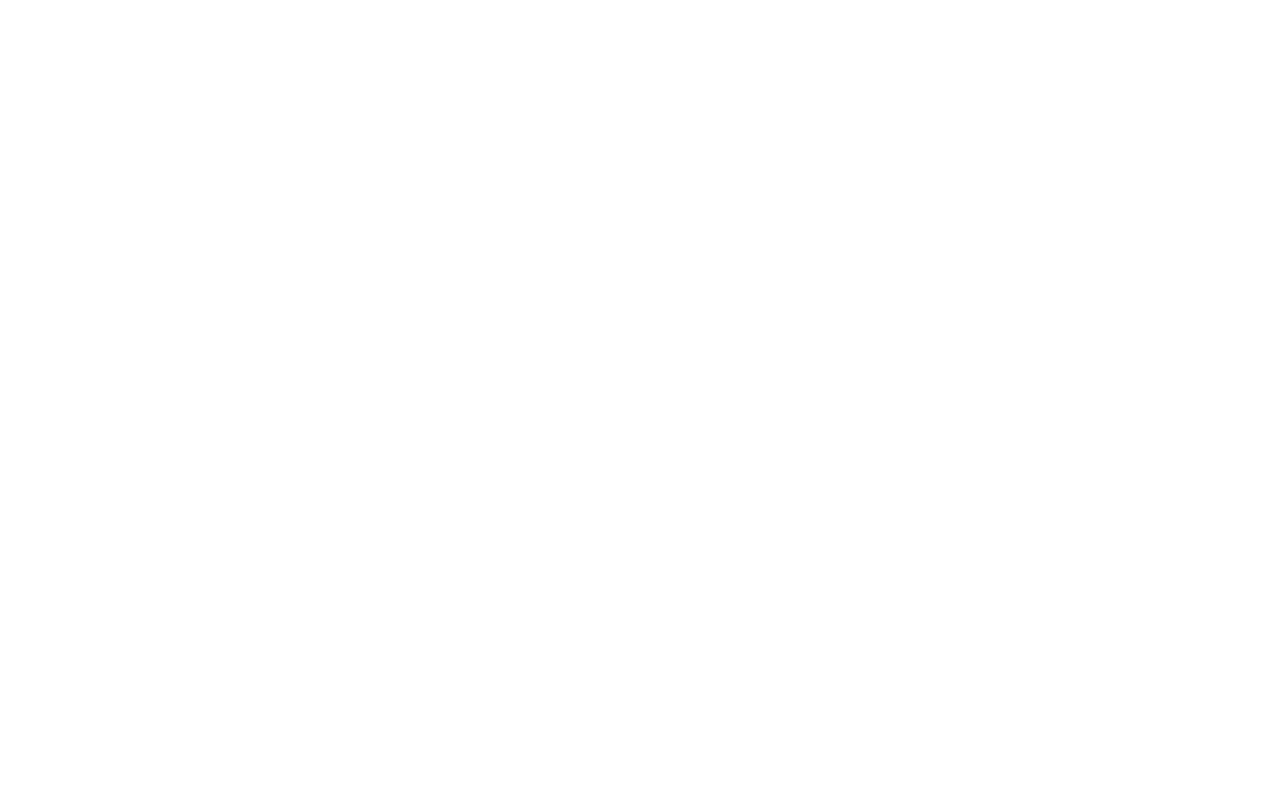
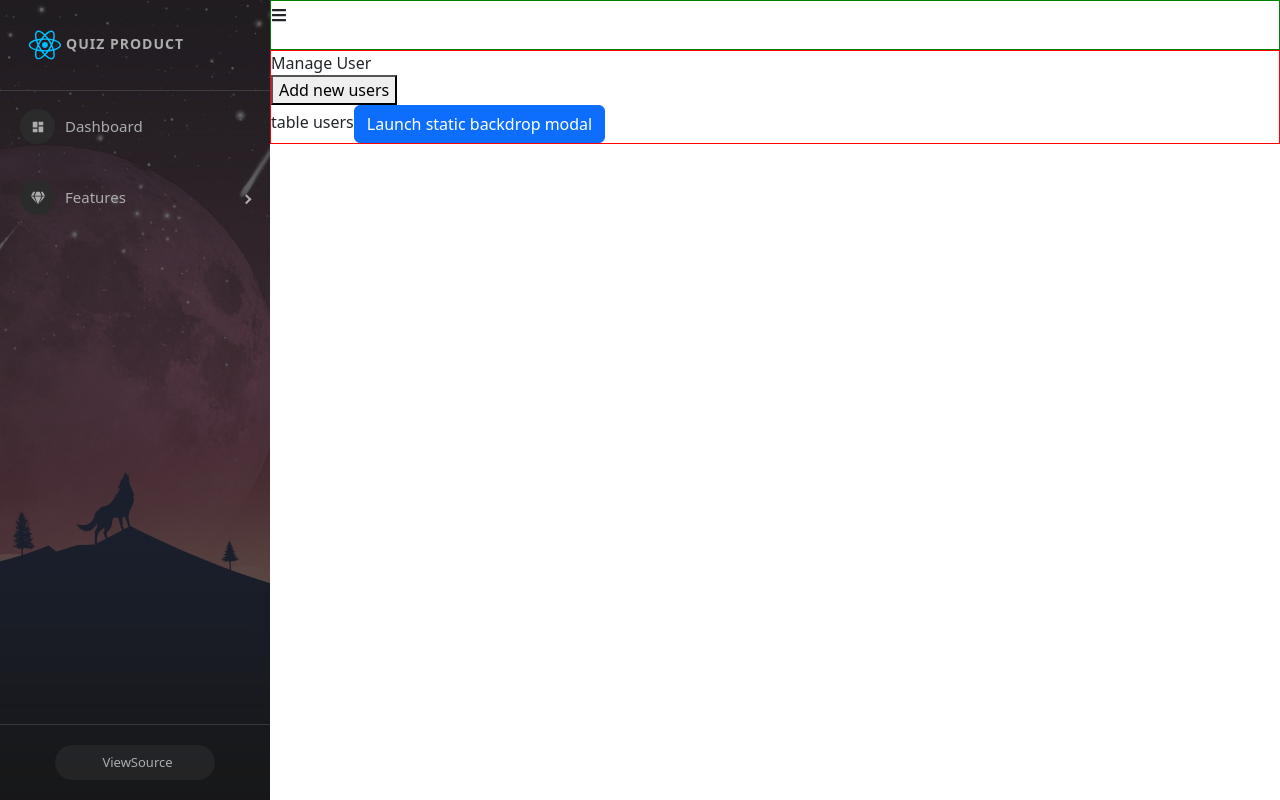
Before and after one commit to iamlddt/React-FullStack, a React (Create React App) app: page /Admin/manage-users in a window 1280 px wide. Before the commit this address had no page. Built offline with nearby package versions, Linux system fonts and the light colour scheme.

Commit message:
Modal add new users

```diff
--- a/src/App.scss
+++ b/src/App.scss
@@ -88,6 +88,7 @@
           padding: 12px 24px;
           background-color: #000;
           color: #fff;
+          border: none;
 
           &:hover {
             background-color: #383434;
--- a/src/components/Admin/Admin.js
+++ b/src/components/Admin/Admin.js
@@ -1,12 +1,11 @@
 import { SideBar } from "./SideBar";
 import "./Admin.scss";
-import { FaBars } from 'react-icons/fa';
+import { FaBars } from "react-icons/fa";
 import { useState } from "react";
+import { Outlet } from "react-router-dom";
 
 const Admin = (props) => {
   const [collapsed, setCollapsed] = useState(false);
-
-
 
   return (
     <div className="admin-container">
@@ -14,11 +13,15 @@
         <SideBar collapsed={collapsed} />
       </div>
       <div className="admin-content">
+        <div className="admin-header">
           <FaBars onClick={() => setCollapsed(!collapsed)} />
         </div>
+        <div className="admin-main">
+          <Outlet />
         </div>
-    )
+      </div>
+    </div>
+  );
 };
 
-
 export default Admin;
--- a/src/components/Admin/Admin.scss
+++ b/src/components/Admin/Admin.scss
@@ -4,9 +4,21 @@
 
     .admin-sidebar {
         .pro-sidebar {
-            height: 100vh;
+            height: 100vh !important;
         }
     }
 
-    .admin-content {}
+    .admin-content {
+        width: 100%;
+
+        .admin-header {
+            height: 50px;
+            border: 1px solid green;
+        }
+
+        .admin-main {
+            border: 1px solid red;
+            ;
+        }
+    }
 }
--- /dev/null
+++ b/src/components/Admin/Content/DashBoard.js
@@ -0,0 +1,7 @@
+import React from 'react'
+
+export const DashBoard = (props) => {
+    return (
+        <div>DashBoard</div>
+    )
+}
--- /dev/null
+++ b/src/components/Admin/Content/ManageUser.js
@@ -0,0 +1,129 @@
+import { useState } from "react";
+import Button from "react-bootstrap/Button";
+import Modal from "react-bootstrap/Modal";
+
+export const Example = () => {
+  const [show, setShow] = useState(false);
+
+  const handleClose = () => setShow(false);
+  const handleShow = () => setShow(true);
+
+  return (
+    <>
+      <Button variant="primary" onClick={handleShow}>
+        Launch static backdrop modal
+      </Button>
+
+      <Modal
+        show={show}
+        onHide={handleClose}
+        backdrop="static"
+        keyboard={false}
+        size="xl"
+      >
+        <Modal.Header closeButton>
+          <Modal.Title>Add New Users</Modal.Title>
+        </Modal.Header>
+        <Modal.Body>
+          <form class="row g-3">
+            <div class="col-md-6">
+              <label for="inputEmail4" class="form-label">
+                Email
+              </label>
+              <input type="email" class="form-control" id="inputEmail4" />
+            </div>
+            <div class="col-md-6">
+              <label for="inputPassword4" class="form-label">
+                Password
+              </label>
+              <input type="password" class="form-control" id="inputPassword4" />
+            </div>
+            <div class="col-12">
+              <label for="inputAddress" class="form-label">
+                Address
+              </label>
+              <input
+                type="text"
+                class="form-control"
+                id="inputAddress"
+                placeholder="1234 Main St"
+              />
+            </div>
+            <div class="col-12">
+              <label for="inputAddress2" class="form-label">
+                Address 2
+              </label>
+              <input
+                type="text"
+                class="form-control"
+                id="inputAddress2"
+                placeholder="Apartment, studio, or floor"
+              />
+            </div>
+            <div class="col-md-6">
+              <label for="inputCity" class="form-label">
+                City
+              </label>
+              <input type="text" class="form-control" id="inputCity" />
+            </div>
+            <div class="col-md-4">
+              <label for="inputState" class="form-label">
+                State
+              </label>
+              <select id="inputState" class="form-select">
+                <option selected>Choose...</option>
+                <option>...</option>
+              </select>
+            </div>
+            <div class="col-md-2">
+              <label for="inputZip" class="form-label">
+                Zip
+              </label>
+              <input type="text" class="form-control" id="inputZip" />
+            </div>
+            <div class="col-12">
+              <div class="form-check">
+                <input
+                  class="form-check-input"
+                  type="checkbox"
+                  id="gridCheck"
+                />
+                <label class="form-check-label" for="gridCheck">
+                  Check me out
+                </label>
+              </div>
+            </div>
+            <div class="col-12">
+              <button type="submit" class="btn btn-primary">
+                Sign in
+              </button>
+            </div>
+          </form>
+        </Modal.Body>
+        <Modal.Footer>
+          <Button variant="secondary" onClick={handleClose}>
+            Close
+          </Button>
+          <Button variant="primary">Save</Button>
+        </Modal.Footer>
+      </Modal>
+    </>
+  );
+};
+
+export const ManageUser = (props) => {
+  return (
+    <div className="manage-users-container">
+      <div className="title">Manage User</div>
+      <div className="user-content">
+        <div>
+          <button>Add new users</button>
+        </div>
+        <div>
+          table users
+          <Example />
+        </div>
+      </div>
+    </div>
+  );
+};
--- a/src/components/Admin/SideBar.js
+++ b/src/components/Admin/SideBar.js
@@ -12,6 +12,7 @@
 import { FaTachometerAlt, FaGem, FaList, FaGithub, FaRegLaughWink, FaHeart } from 'react-icons/fa';
 import { MdDashboard } from "react-icons/md";
 import { DiReact } from "react-icons/di";
+import {Link} from "react-router-dom";
 import sidebarBg from '../../Assets/bg2.jpg';
 import "./SideBar.scss"
 
@@ -51,6 +52,7 @@
                             icon={<MdDashboard />}
                         >
                             <span>Dashboard</span>
+                            <Link to="/Admin"/>
                         </MenuItem>
                     </Menu>
                     <Menu iconShape="circle">
@@ -58,7 +60,9 @@
                             icon={<FaGem />}
                             title='Features'
                         >
-                            <MenuItem> Quản lý Users</MenuItem>
+                            <MenuItem> Quản lý Users
+                            <Link to="/Admin/manage-users"/>
+                            </MenuItem>
                             <MenuItem> Quản lý bài Quiz</MenuItem>
                             <MenuItem> Quản lý câu hỏi</MenuItem>
                         </SubMenu>
--- a/src/components/Admin/SideBar.scss
+++ b/src/components/Admin/SideBar.scss
@@ -8,8 +8,8 @@
 
     .sidebar-btn {
         transition: width 0.3s;
-        width: 150px;
-        padding: 1px 15px;
+        width: 160px;
+        padding: 5px 20px;
         border-radius: 40px;
         background: rgba(255, 255, 255, 0.05);
         color: #adadad;
--- a/src/index.js
+++ b/src/index.js
@@ -13,6 +13,8 @@
 import User from './components/User/User';
 import Admin from './components/Admin/Admin';
 import Homepage from './components/Home/Homepage';
+import { ManageUser } from './components/Admin/Content/ManageUser';
+import { DashBoard } from './components/Admin/Content/DashBoard';
 
 
 const root = ReactDOM.createRoot(document.getElementById('root'));
@@ -24,10 +26,12 @@
         <Route path="/" element={<App />} >
           <Route index element={<Homepage />} />
           <Route path="users" element={<User />} />
-
         </Route>
 
-        <Route path="Admin" element={<Admin />} />
+        <Route path="/Admin" element={<Admin />} >
+          <Route index element={<DashBoard />} />
+          <Route path="manage-users" element={<ManageUser />} />
+        </Route>
       </Routes>
     </BrowserRouter>
 
```
Lines whose indentation alone changed are shown as unchanged.
